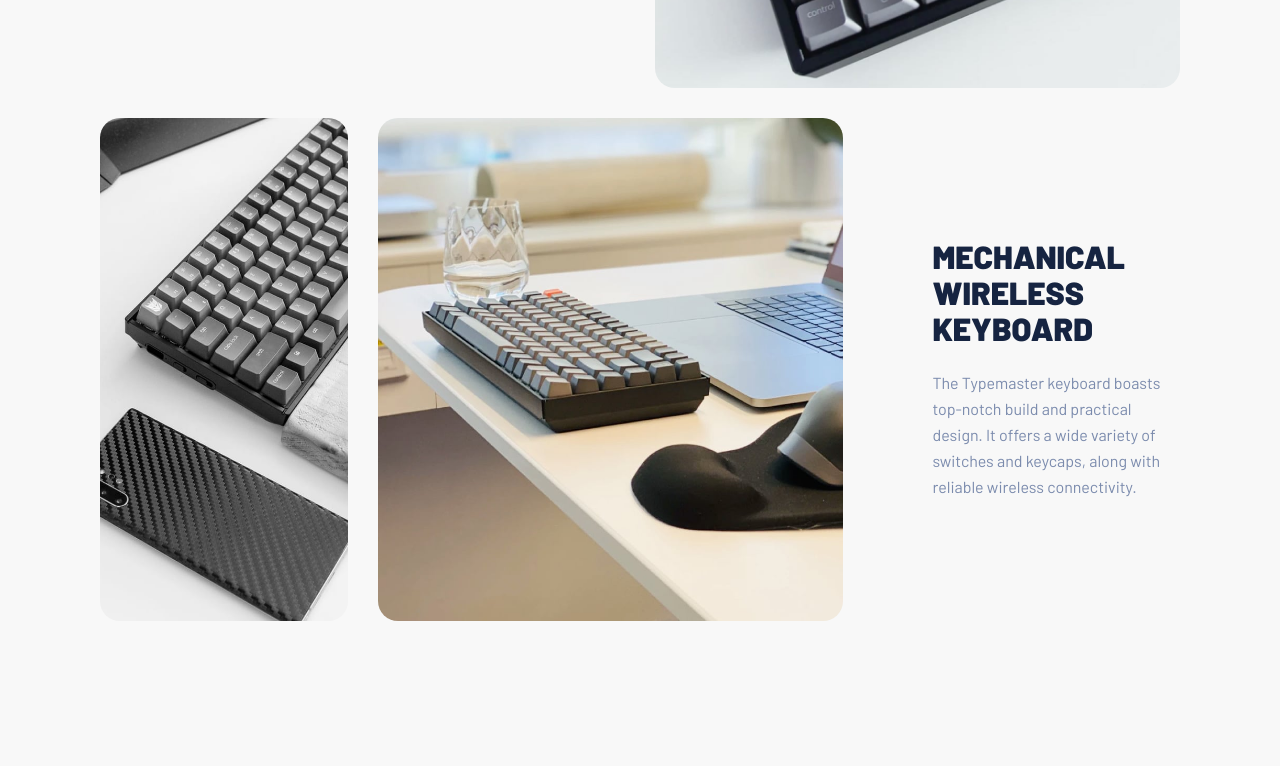
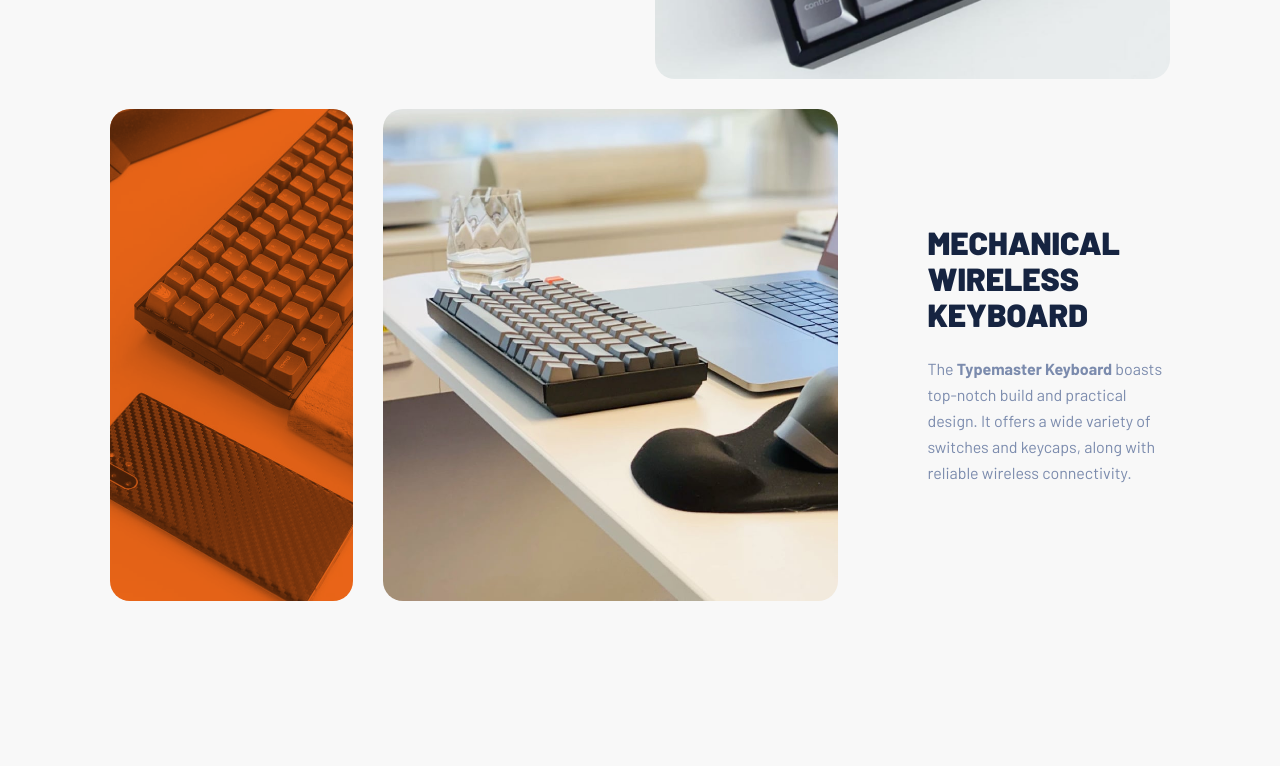
Before and after one commit to correlucas/typemaster-landing-page, a plain HTML site: page index.html in a window 1280 px wide. Shown: the part 573-1339 px from the top of the page. Drawn offline with Linux system fonts and the light colour scheme.

Commit message:
desktop version

```diff
--- a/index.html
+++ b/index.html
@@ -50,7 +50,7 @@
 
       <article class="grid-3">
         <h2>Mechanical Wireless Keyboard</h1>
-          <p>The Typemaster keyboard boasts top-notch build and practical design. It offers a wide variety of switches and keycaps, along with reliable wireless connectivity.</p>
+          <p>The <strong>Typemaster Keyboard</strong> boasts top-notch build and practical design. It offers a wide variety of switches and keycaps, along with reliable wireless connectivity.</p>
       </article>
 
     </section>
--- a/style.css
+++ b/style.css
@@ -99,7 +99,6 @@ h4 {
   text-transform: uppercase;
 }
 
-
 .btn {
   font: 700 16px/26px 'Barlow', sans-serif;
   padding: 16px 26px;
@@ -128,7 +127,7 @@ h4 {
 .container {
   max-width: 1100px;
   margin: 0 auto;
-  padding-inline: 10px;
+  padding-inline: 20px;
 }
 
 header {
@@ -144,8 +143,8 @@ header {
 .grid-1 img,
 .grid-2 img,
 .grid-3 img {
+  max-width: 100%;
   border-radius: 20px;
-  max-width: 100%;
   object-fit: cover;
 }
 
@@ -160,6 +159,17 @@ header {
   padding-bottom: 168px;
 }
 
+/* .hero-grid::before {
+  content: "";
+  position: relative;
+  top: -994px;
+  right: -1090px;
+  width: 255px;
+  height: 240px;
+  opacity: 70%;
+  background-color: #ff0092;
+  border-radius: 20px;
+} */
 
 .hero-heading {
   display: flex;
@@ -191,6 +201,13 @@ header {
 .grid-1 {
   display: flex;
   grid-area: grid-1;
+  border-radius: 20px;
+  background-color: var(--orange);
+}
+
+.grid-1 img {
+  mix-blend-mode: multiply;
+  opacity: 75%;
 }
 
 .grid-2 {
```
